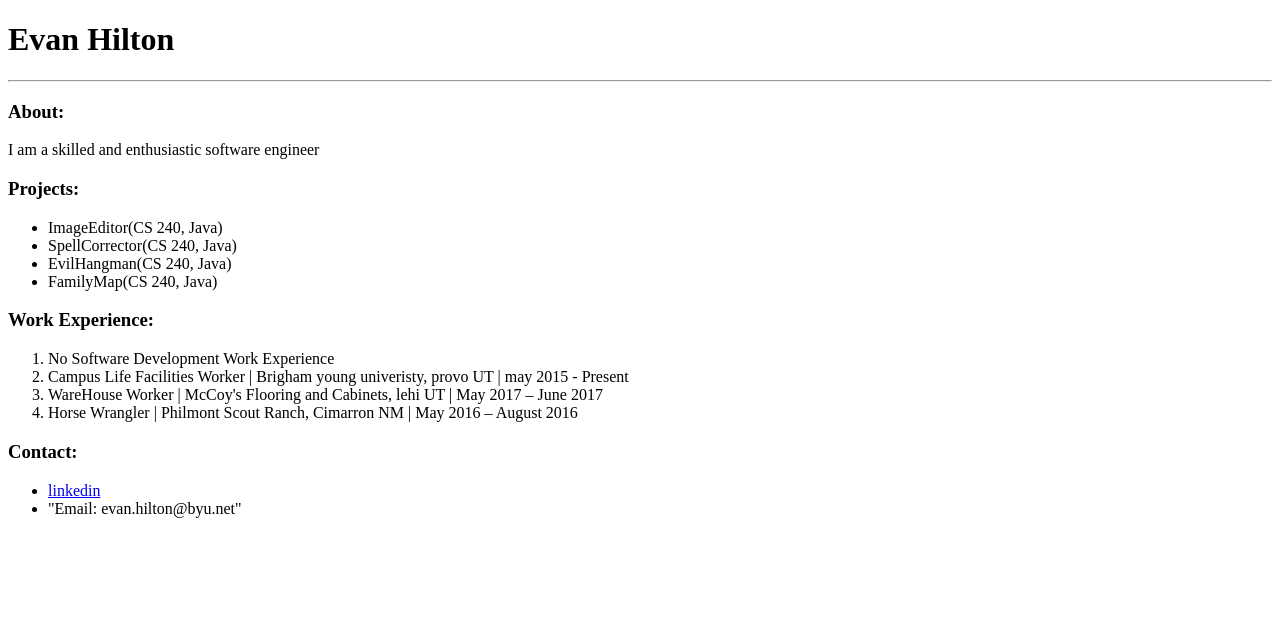
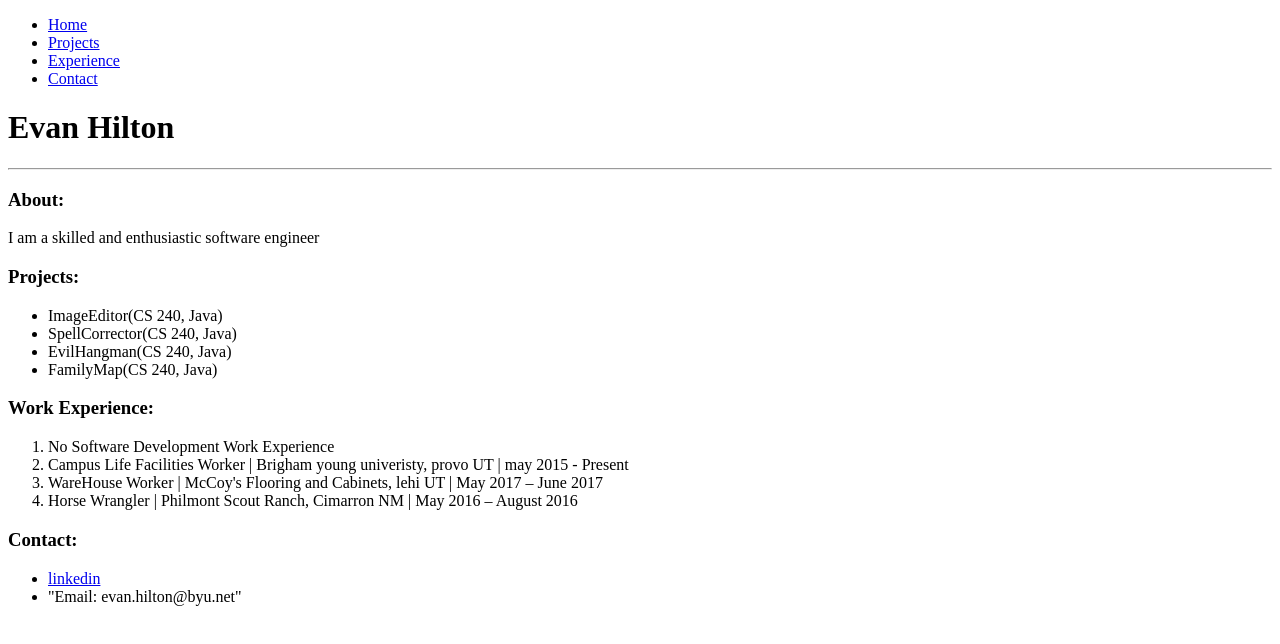
Before and after one commit to evanhilt/ArtPortfolio, a plain HTML site: page index.html in a window 1280 px wide. Drawn offline with Linux system fonts and the light colour scheme.

Commit message:
My portfolio

```diff
--- a/index.html
+++ b/index.html
@@ -3,8 +3,15 @@
 <head>
 <title>portfolio</title>
 <meta http-equiv='Content-Type' content='Type=text/html; charset=utf-8'>
+<link rel="stylesheet" href="portfolio.css">
 </head>
 <body>
+<ul>
+	<li><a href="default.asp">Home</a></li>
+	<li><a href="projects.asp">Projects</a></li>
+	<li><a href="experience.asp">Experience</a></li>
+	<li><a href="contact.asp">Contact</a></li>
+</ul>
 <h1>Evan Hilton</h1>
 <hr>
 <h3>About:</h3>
```
Lines whose indentation alone changed are shown as unchanged.
